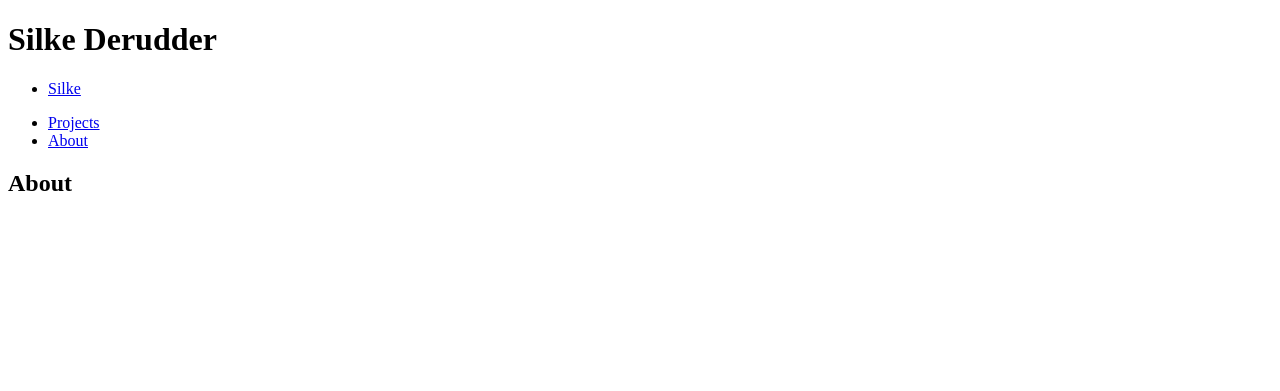
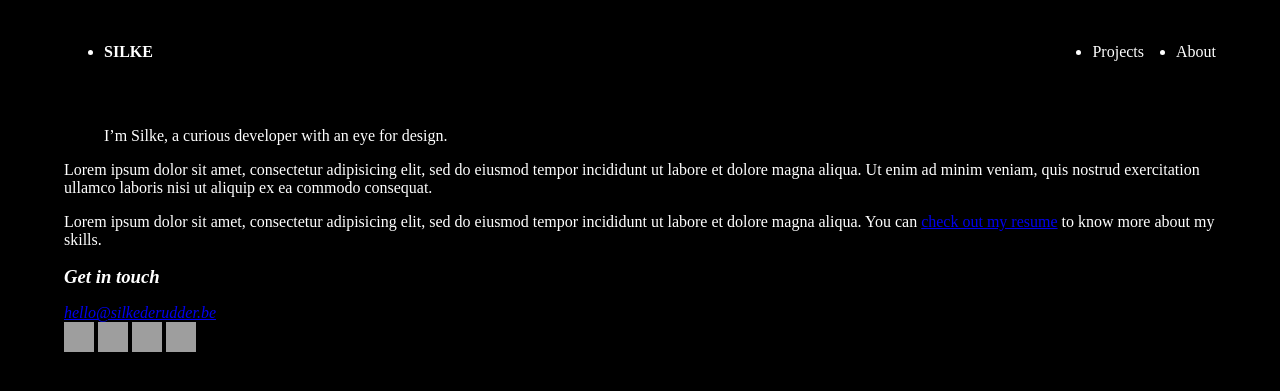
Before and after one commit to silkederudder/portfolio, a PHP site: page /index.php?page=about in a window 1280 px wide. Shown: the top 391 px of the page. Run offline with PHP 8.4, Linux system fonts and the light colour scheme; some libraries are stand-ins or nearby versions; grey boxes are pictures that could not be loaded.

Commit message:
Added all HTML, start CSS

```diff
--- a/src/css/style.css
+++ b/src/css/style.css
@@ -15,10 +15,62 @@ html {
 
   & body {
     font-family: 'GT_Walsheim_Pro';
-    font-weight: 400;
+    font-weight: normal;
   }
 }
 
 body {
   font-size: 1.6rem;
+  background-color: black;
+  color: white;
+  width: 90vw;
+  margin: 2.7rem auto;
+  line-height: 1.8rem;
 }
+
+.hide {
+  display: none;
+}
+
+.nav-link {
+  color: white;
+  text-decoration: none;
+}
+
+.navigation {
+  margin-bottom: 5rem;
+}
+
+.navigation, .nav-items {
+  display: flex;
+  justify-content: space-between;
+}
+
+.nav-item:last-child {
+  margin: 0 0 0 3.2rem;
+}
+
+.nav-title {
+  text-transform: uppercase;
+  font-weight: bold;
+}
+
+.intro {
+  height: calc(100vh - 12.2rem);
+  display: flex;
+  flex-direction: column;
+  justify-content: center;
+}
+
+.quote-big {
+  color: var(--melon);
+  font-weight: bold;
+  font-size: 3.3rem;
+  line-height: 3.8rem;
+  margin-bottom: 3.2rem;
+}
+
+.intro-text {
+  font-size: 1.9rem;
+  line-height: 2.2rem;
+}
--- a/src/css/vars.css
+++ b/src/css/vars.css
@@ -1,3 +1,3 @@
 :root {
-  --bg: black;
+  --melon: #fabfad;
 }
--- a/src/view/layout.php
+++ b/src/view/layout.php
@@ -10,7 +10,7 @@
   <link rel="icon" type="image/png" sizes="32x32" href="assets/images/favicons/favicon-32x32.png">
   <link rel="icon" type="image/png" sizes="96x96" href="assets/images/favicons/favicon-96x96.png">
   <link rel="icon" type="image/png" sizes="16x16" href="assets/images/favicons/favicon-16x16.png">
-  <title>Silke Derudder &#45; <?php echo $title; ?></title>
+  <title>Silke Derudder</title>
   <?php echo $css ?>
   <script>
     WebFontConfig = {
@@ -31,7 +31,7 @@
 </head>
   <body>
   <header>
-        <h1 class="title">Silke Derudder</h1>
+        <h1 class="title hide">Silke Derudder</h1>
         <nav class="navigation">
           <ul>
             <li class="nav-title">
--- a/src/view/pages/about.php
+++ b/src/view/pages/about.php
@@ -1,3 +1,24 @@
 <section class="section-about">
-  <h2 class="subtitle">About</h2>
+  <h2 class="subtitle hide">About</h2>
+    <article class="article-about">
+      <header>
+        <h3 class="heading hide">About me</h3>
+        <!-- image here -->
+      </header>
+      <div class="about-content">
+        <blockquote class="quote-small">I’m Silke, a curious developer with an eye for design.</blockquote>
+        <p class="text">Lorem ipsum dolor sit amet, consectetur adipisicing elit, sed do eiusmod tempor incididunt ut labore et dolore magna aliqua. Ut enim ad minim veniam, quis nostrud exercitation ullamco laboris nisi ut aliquip ex ea commodo consequat.</p>
+        <p class="text">Lorem ipsum dolor sit amet, consectetur adipisicing elit, sed do eiusmod tempor incididunt ut labore et dolore magna aliqua. You can <a href="#" class="link">check out my resume</a> to know more about my skills.</p>
+      </div>
+      <address class="contact">
+        <h3 class"heading">Get in touch</h3>
+        <a href="mailto:hello@silkederudder.be">hello@silkederudder.be</a>
+        <div class="social-media">
+          <a target="_blank" href="https://github.com/silkederudder"><img src="assets/svg/github.svg" alt="Github logo" width="30" height="30"/></a>
+          <a target="_blank" href="https://twitter.com/silkederudder"><img src="assets/svg/twitter.svg" alt="Twitter logo" width="30" height="30"/></a>
+          <a target="_blank" href="https://instagram.com/silkederudder"><img src="assets/svg/instagram.svg" alt="Instagram logo" width="30" height="30"/></a>
+          <a target="_blank" href="https://behance.com/silkederudder"><img src="assets/svg/behance.svg" alt="Behance logo" width="30" height="30"/></a>
+        </div>
+      </address>
+    </article>
 </section>
--- a/src/view/pages/index.php
+++ b/src/view/pages/index.php
@@ -1,3 +1,7 @@
 <section class="section-home">
-  <h1 class="subtitle">Portfolio</h1>
+  <h2 class="subtitle hide">Intro</h2>
+  <div class="intro">
+    <blockquote class="quote-big">I’m Silke, a curious developer with an eye for design.</blockquote>
+    <p class="intro-text">Currently looking for an awesome internship.</p>
+  </div>
 </section>
```
Also changed, not shown: src/view/projects/detail.php (+26 -1 lines), src/view/projects/overview.php (+6 -5 lines).
